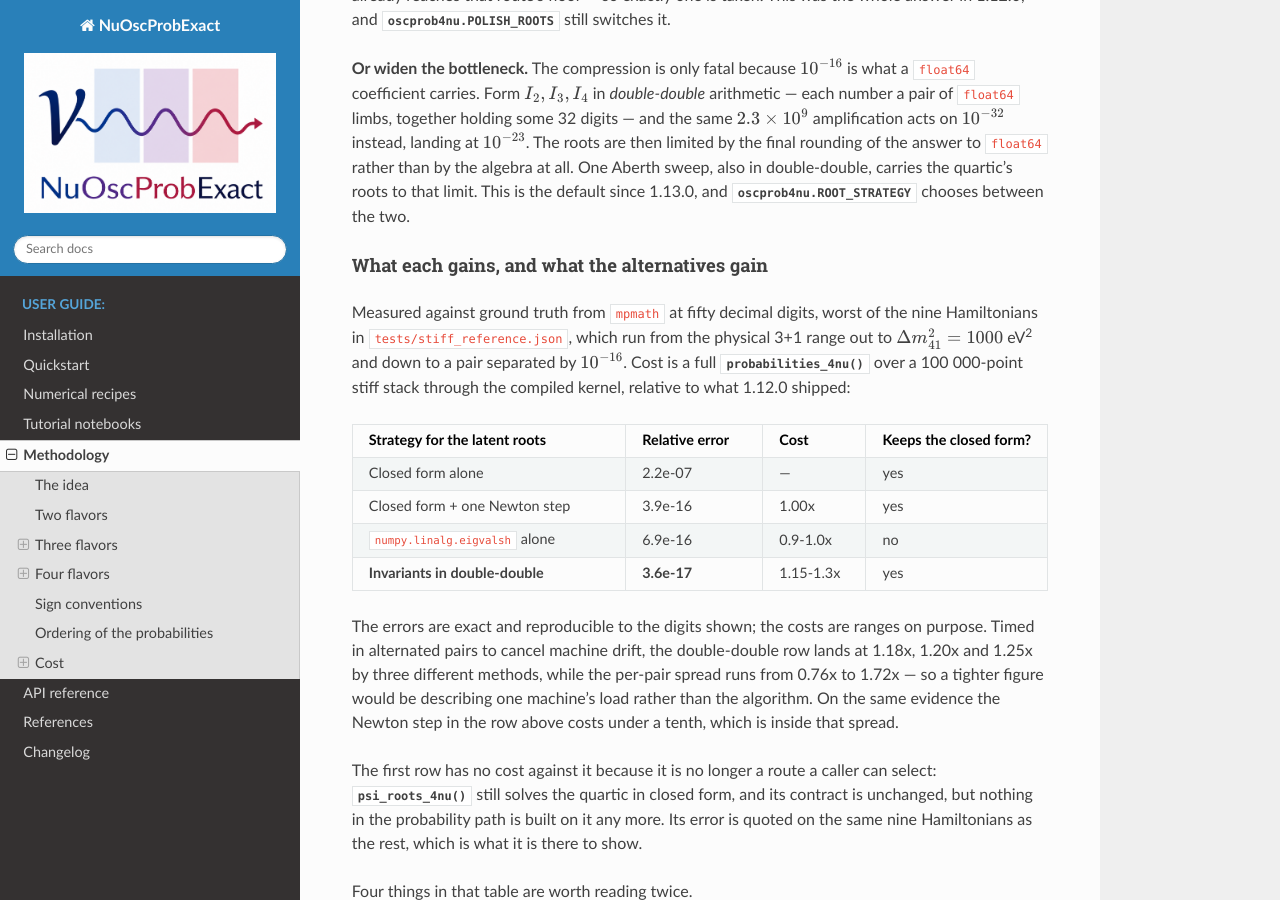
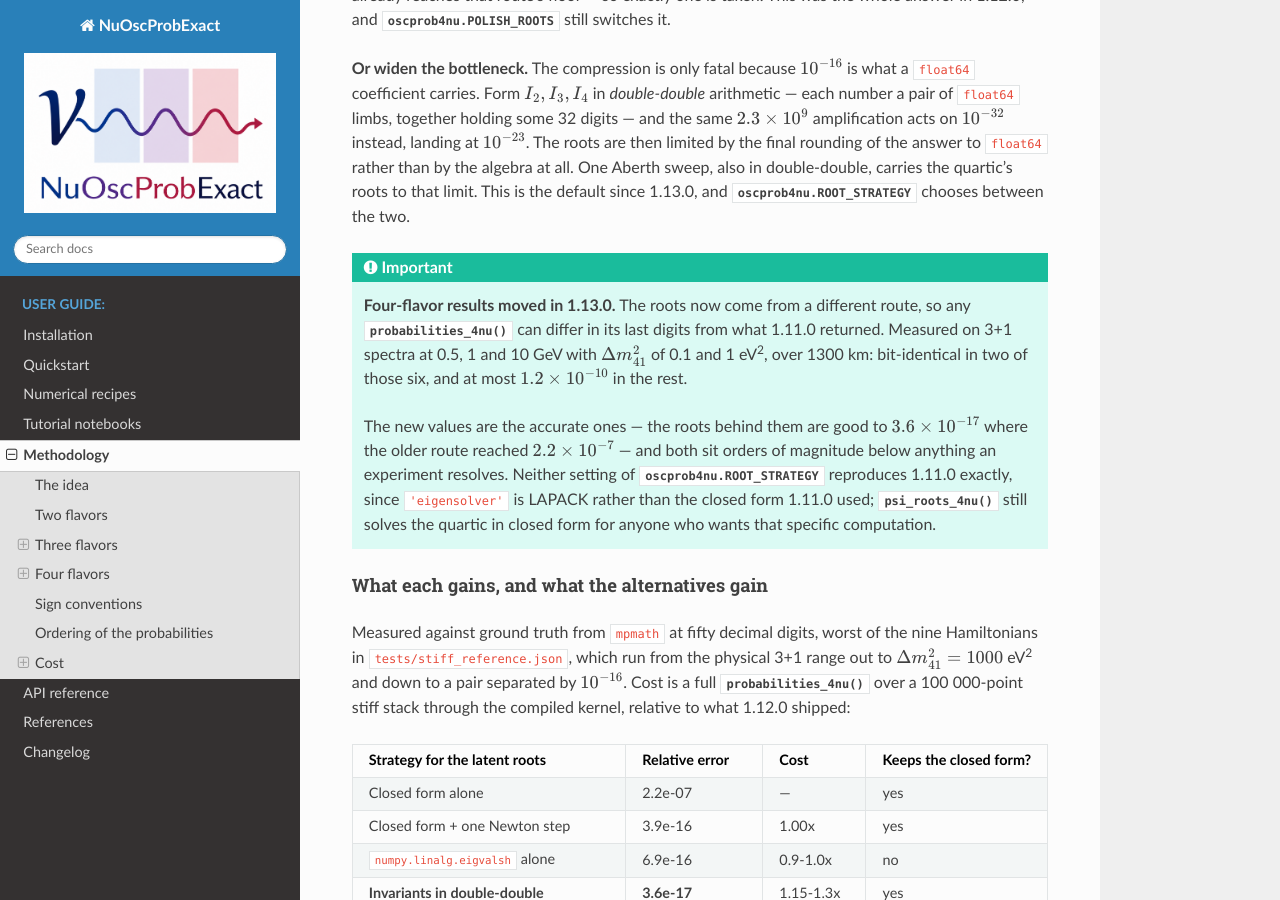
Before and after one commit to mbustama/NuOscProbExact, a Sphinx documentation site: the page built from docs/source/methodology.rst, in a window 1280 px wide and 900 px high, scrolled down 4891 px. Built offline with Sphinx 7.4.7 and the Read the Docs theme 3.1.0, drawn with Linux system fonts in a browser that asks for light colours; cross-references to code outside the pages are shown as plain code.

Commit message:
Say where four-flavor numbers moved, and who cites the paper
Two additions, and one correction that matters more than either.

**The correction.** RELEASE_NOTES claimed the four-flavor shift from 1.11.0
was "bit-identical in four of six cases".  It was three of six when written,
and re-measuring against the code as it now stands makes it two: the
optimisation that took the roots from 5.5e-17 to 3.6e-17 also moved the
probabilities that come out of them.  Both figures were wrong, the first by
miscounting and the second by going stale, and the surviving claim -- at most
1.2e-10 -- is unchanged and now re-measured rather than remembered.

**The four-flavor admonition**, on the methodology page beside the strategy
table, where a reader is already thinking about roots.  That results move at
all appeared nowhere on the documentation site outside the changelog, which
is not where somebody comparing numbers across versions will look.  It is
careful about what it offers: neither setting of ROOT_STRATEGY reproduces
1.11.0, since 'eigensolver' is LAPACK and 1.11.0 used the closed form, so it
points at psi_roots_4nu for anyone who wants that specific computation rather
than implying a switch will restore old numbers.

**The INSPIRE link**, in three places for three readers: a badge beside arXiv
and Zenodo for anyone scanning the README, a bullet in the landing page's
important links beside the paper itself, and a sentence in the documentation's
"Citing NuOscProbExact" section, which is where somebody about to cite it is
standing.  A link is not a fact that can drift, so repeating it costs nothing
the notebook count cost.

Co-Authored-By: Claude Opus 5 <noreply@anthropic.com>

```diff
--- a/docs/source/index.rst
+++ b/docs/source/index.rst
@@ -53,6 +53,7 @@ NuOscProbExact: Exact Neutrino Oscillation Probabilities
    * :doc:`What it can compute, with code <recipes>`
    * `GitHub repository <https://github.com/mbustama/NuOscProbExact>`_
    * `The paper <https://arxiv.org/abs/1904.12391>`_ (arXiv:1904.12391)
+   * `Papers citing it <https://inspirehep.net/literature?sort=mostrecent&size=250&page=1&q=refersto%3Arecid%3A1731803&ui-citation-summary=true>`_, on INSPIRE
    * `The notebooks <https://github.com/mbustama/NuOscProbExact/tree/main/notebooks>`_
    * :doc:`changelog`
 
--- a/docs/source/methodology.rst
+++ b/docs/source/methodology.rst
@@ -287,6 +287,24 @@ rounding of the answer to ``float64`` rather than by the algebra at all.
 One Aberth sweep, also in double-double, carries the quartic's roots to that
 limit.  This is the default since 1.13.0, and
 :data:`oscprob4nu.ROOT_STRATEGY` chooses between the two.
+
+.. important::
+
+   **Four-flavor results moved in 1.13.0.**  The roots now come from a
+   different route, so any :func:`~oscprob4nu.probabilities_4nu` can differ
+   in its last digits from what 1.11.0 returned.  Measured on 3+1 spectra at
+   0.5, 1 and 10 GeV with :math:`\Delta m^2_{41}` of 0.1 and 1
+   eV\ :sup:`2`, over 1300 km: bit-identical in two of those six, and at
+   most :math:`1.2\times10^{-10}` in the rest.
+
+   The new values are the accurate ones --- the roots behind them are good to
+   :math:`3.6\times10^{-17}` where the older route reached
+   :math:`2.2\times10^{-7}` --- and both sit orders of magnitude below
+   anything an experiment resolves.  Neither setting of
+   :data:`oscprob4nu.ROOT_STRATEGY` reproduces 1.11.0 exactly, since
+   ``'eigensolver'`` is LAPACK rather than the closed form 1.11.0 used;
+   :func:`~oscprob4nu.psi_roots_4nu` still solves the quartic in closed form
+   for anyone who wants that specific computation.
 
 What each gains, and what the alternatives gain
 """""""""""""""""""""""""""""""""""""""""""""""
--- a/docs/source/references.rst
+++ b/docs/source/references.rst
@@ -5,7 +5,8 @@ Citing NuOscProbExact
 ---------------------
 
 If you use **NuOscProbExact** in your work, please cite
-:cite:`Bustamante:2019ggq`:
+:cite:`Bustamante:2019ggq`.  The papers that cite it are listed `on INSPIRE
+<https://inspirehep.net/literature?sort=mostrecent&size=250&page=1&q=refersto%3Arecid%3A1731803&ui-citation-summary=true>`_, with a citation summary:
 
 .. code-block:: bibtex
 
```
Also changed, not shown: README.md (+2 -1 lines), RELEASE_NOTES.md (+1 -1 lines).
